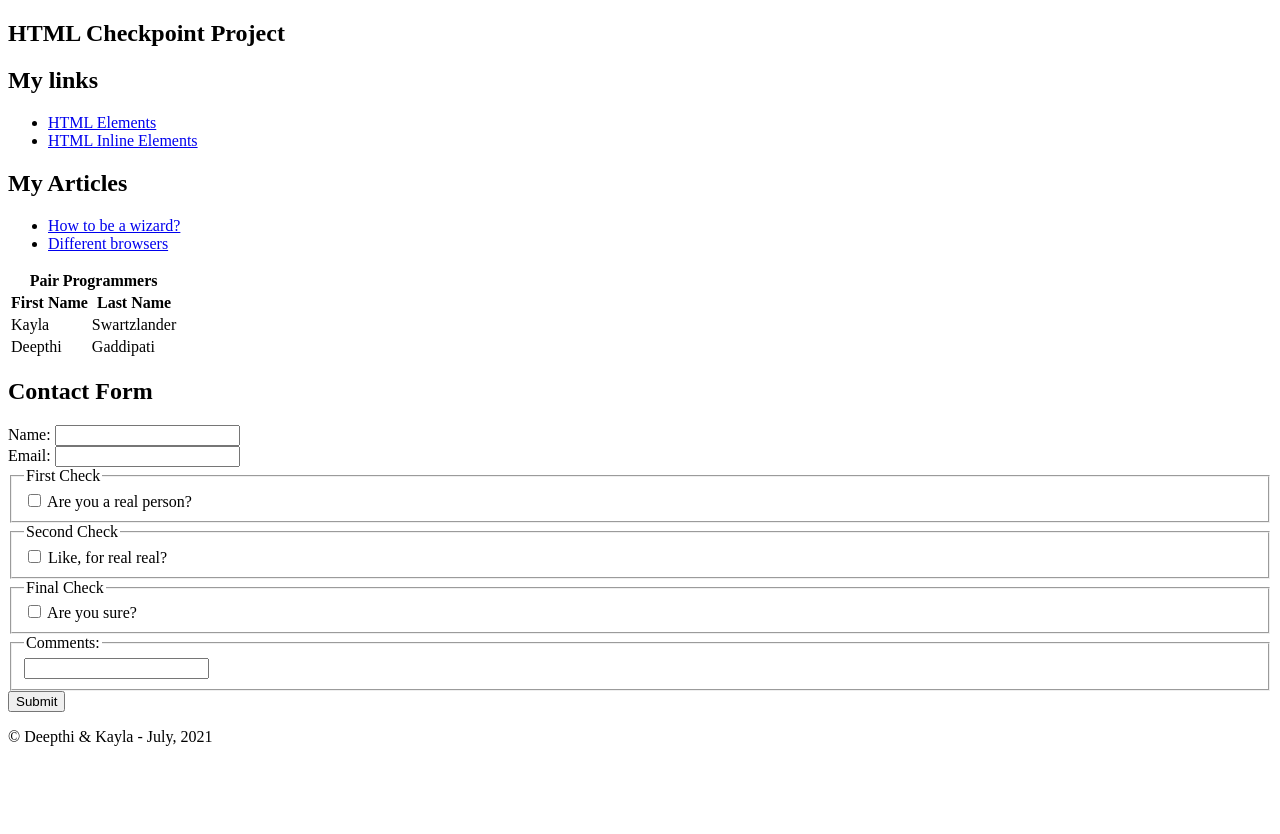
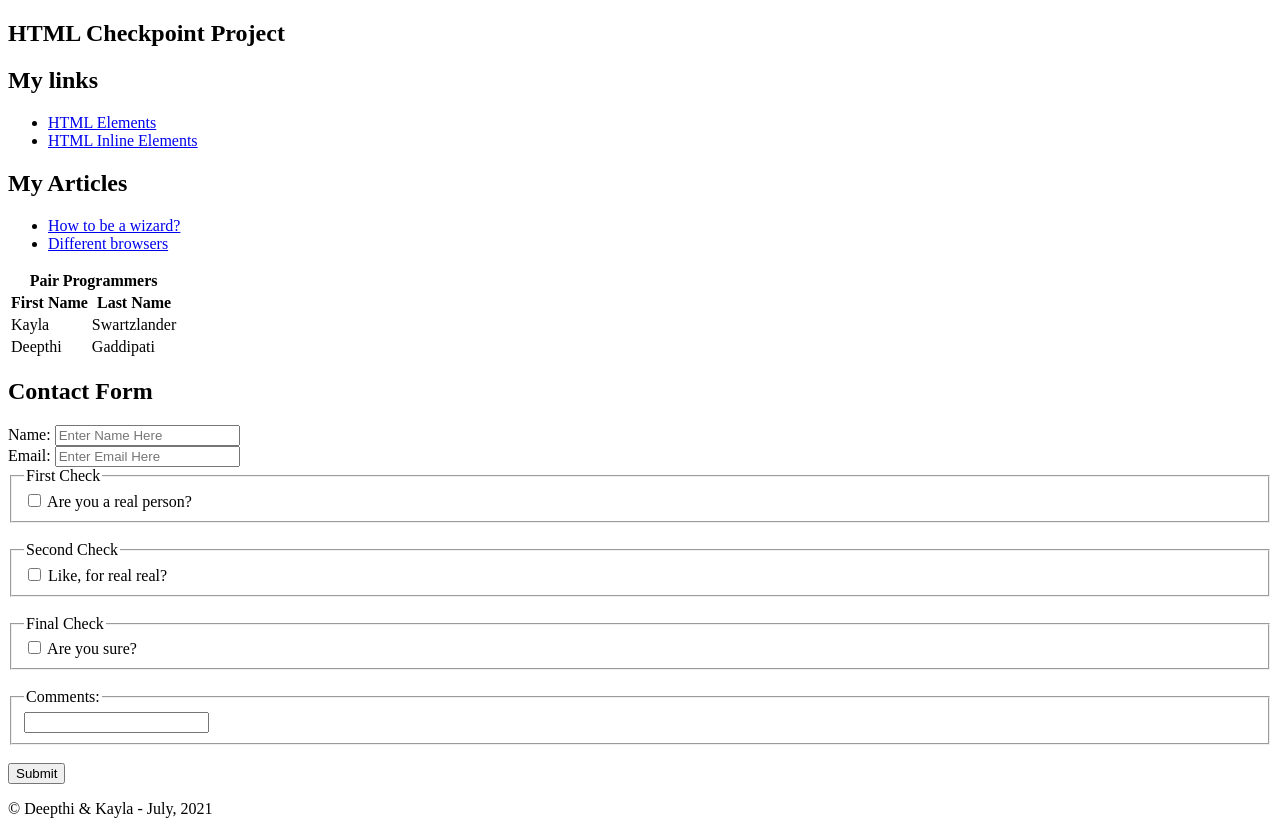
Before and after one commit to DeepthiSF/statefarm-adt-deepthi-html-checkpoint, a plain HTML site: page index.html in a window 1280 px wide. Before the commit the page ends 800 px from the top, so only its background shows below. Drawn offline with Linux system fonts and the light colour scheme.

Commit message:
Formatted form section and added placeholders in text boxes

```diff
--- a/index.html
+++ b/index.html
@@ -53,45 +53,37 @@
 
         <form>
             <label>Name:
-            <input name="submitted-name" autocomplete="name">
+              <input name="submitted-name" autocomplete="name" placeholder="Enter Name Here">
             </label>
-          </form>
-
-          <!-- Form which will send a POST request to the current URL -->
-          <form method="post">
+          <br>
             <label>Email:
-              <input name="submitted-name" autocomplete="name">
+              <input name="submitted-name" autocomplete="name" placeholder="Enter Email Here">
             </label>
-          </form>
-
-          <!-- Form with fieldset, legend, and label -->
-          <form method="post">
+          <br>
             <fieldset>
               <legend>First Check</legend>
               <label><input type="checkbox" name="checkbox"> Are you a real person?</label>
             </fieldset>
-          </form>
-          <form method="post">
+          <br>
             <fieldset>
               <legend>Second Check</legend>
               <label><input type="checkbox" name="checkbox"> Like, for real real?</label>
             </fieldset>
-          </form>
-          <form method="post">
+          <br>
             <fieldset>
               <legend>Final Check</legend>
               <label><input type="checkbox" name="checkbox"> Are you sure?</label>
             </fieldset>
-          </form>
-          <form method="post">
+          <br>
             <fieldset>
               <legend>Comments:</legend>
               <label><input type="text" name="text"></label>
             </fieldset>
-          </form>
+          <br>
           <button class="favorite styled"
           type="button">Submit</button>
-        </section>
+        </form>
+      </section>
 
         <footer>
             <p>© Deepthi & Kayla - July, 2021</p>
```
